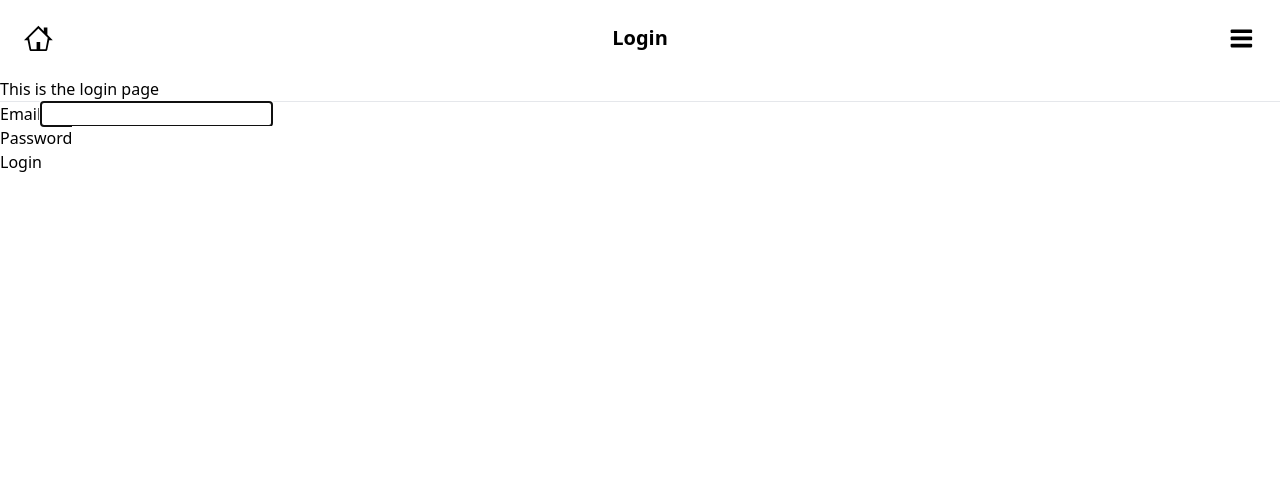
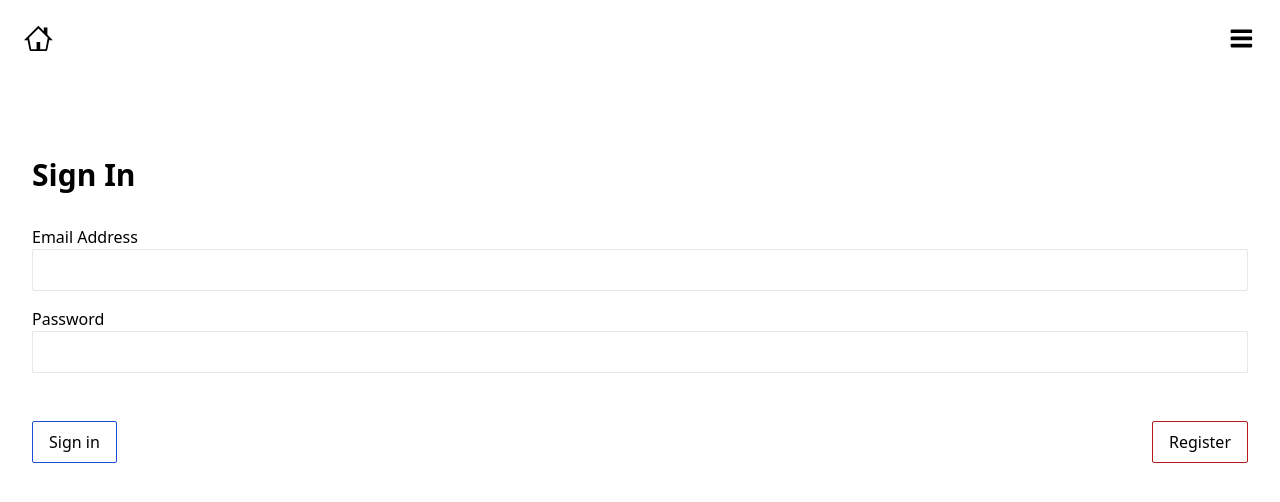
Before and after one commit to ByronStewart/Minesweeper-Clone, a React (Create React App) app in the folder frontend/: page /login in a window 1280 px wide. Shown: the top 502 px of the page. Built offline with nearby package versions, Linux system fonts and the light colour scheme.

Commit message:
feat(frontend): error handling with signin
Added Formik and styles to the sign in page
Added basic error handling
Needs refactoring into reusable components

```diff
--- a/frontend/package.json
+++ b/frontend/package.json
@@ -10,6 +10,7 @@
     "@types/node": "^16.11.21",
     "@types/react": "^17.0.38",
     "@types/react-dom": "^17.0.11",
+    "formik": "^2.2.9",
     "jwt-decode": "^3.1.2",
     "lodash": "^4.17.21",
     "react": "^17.0.2",
@@ -19,7 +20,8 @@
     "react-scripts": "5.0.0",
     "react-swipeable": "^6.2.0",
     "typescript": "^4.5.5",
-    "web-vitals": "^2.1.4"
+    "web-vitals": "^2.1.4",
+    "yup": "^0.32.11"
   },
   "scripts": {
     "start": "react-scripts start",
--- a/frontend/src/components/layouts/DefaultHeader.tsx
+++ b/frontend/src/components/layouts/DefaultHeader.tsx
@@ -17,12 +17,11 @@ export const DefaultHeader: React.FC<Props> = () => {
         size: "1.8em",
       }}
     >
-      <div>
       <div className="flex justify-between">
         <Link onClick={setMenuClosed} className="p-6" to="/">
           <GoHome />
         </Link>
-          {auth.user ? (
+        {auth.user && (
           <Link
             onClick={setMenuClosed}
             className="p-6 font-bold text-xl overflow-hidden"
@@ -30,33 +29,32 @@ export const DefaultHeader: React.FC<Props> = () => {
           >
             {auth.user}
           </Link>
-          ) : (
-            <Link
-              onClick={setMenuClosed}
-              className="p-6 font-bold text-xl overflow-hidden"
-              to="/login"
-            >
-              Login
-            </Link>
         )}
         <button className="p-6" onClick={toggleMenuOpen}>
           {isMenuOpen ? <GoTriangleDown /> : <GoThreeBars />}
         </button>
       </div>
       {isMenuOpen && (
-          <div>
+        <div className="relative">
+          <div className="absolute top-0 left-0 w-full bg-white">
             <MainMenuItem onClick={toggleMenuOpen} to="/instructions">
               How to play
             </MainMenuItem>
             <MainMenuItem onClick={toggleMenuOpen} to="/halloffame">
               Hall of fame
             </MainMenuItem>
+            {auth.user ? (
+              <MainMenuItem to="/profile">Profile</MainMenuItem>
+            ) : (
+              <>
                 <MainMenuItem onClick={toggleMenuOpen} to="/login">
                   Login
                 </MainMenuItem>
                 <MainMenuItem onClick={toggleMenuOpen} to="/register">
                   Register
                 </MainMenuItem>
+              </>
+            )}
             <MainMenuItem
               onClick={toggleMenuOpen}
               className="border-b"
@@ -65,8 +63,8 @@ export const DefaultHeader: React.FC<Props> = () => {
               New Game
             </MainMenuItem>
           </div>
+        </div>
       )}
-      </div>
     </IconContext.Provider>
   )
 }
--- a/frontend/src/hooks/useToggle.tsx
+++ b/frontend/src/hooks/useToggle.tsx
@@ -1,9 +1,9 @@
-import { useEffect, useState } from "react"
+import { useState } from "react"
 
 /**
  * Provides a way to hold boolean state and toggle that state
- * @param initialState
- * @returns state, toggle function, set false function, set true function
+ * @param initialState a boolean value which defaults to false
+ * @returns {Array} the state, a toggle function, a set false function, a set true function
  */
 export const useToggle = (
   initialState = false
--- a/frontend/src/views/BaseLayout/Login/LoginPage.tsx
+++ b/frontend/src/views/BaseLayout/Login/LoginPage.tsx
@@ -1,29 +1,80 @@
-import { Location, useLocation, useNavigate } from "react-router-dom";
-import { LoginForm } from "../../../components/Forms/LoginForm";
-import { useAuth } from "../../../hooks/useAuth";
+import { ErrorMessage, Field, Form, Formik, useField } from "formik"
+import { Link, Location, useLocation, useNavigate } from "react-router-dom"
+import { useAuth } from "../../../hooks/useAuth"
+import * as Yup from "yup"
 
 const LoginPage: React.FC = () => {
-  const location = useLocation();
-  const navigate = useNavigate();
-  const auth = useAuth();
-  const from = (location.state as { from?: Location })?.from?.pathname || "/";
-
-  const login = (email: string, password: string) => {
-    auth.signIn(email, password, (err) => {
-      if (err) {
-        alert(err.msg);
-        return;
-      }
-      navigate(from, { replace: true });
-    });
-  };
+  const location = useLocation()
+  const navigate = useNavigate()
+  const auth = useAuth()
+  const from = (location.state as { from?: Location })?.from?.pathname || "/"
 
   return (
-    <div>
-      <h1>This is the login page</h1>
-      <hr />
-      <LoginForm onSubmit={login} />
+    <div className="mt-20 mx-8">
+      <h2 className="text-3xl font-semibold">Sign In</h2>
+      <div className="mt-8">
+        <Formik
+          initialValues={{
+            email: "",
+            password: "",
+          }}
+          validationSchema={Yup.object({
+            email: Yup.string()
+              .email("Invalid email address")
+              .required("Required"),
+            password: Yup.string().required("Required"),
+          })}
+          onSubmit={(values) => {
+            auth.signIn(values.email, values.password, (err) => {
+              if (err) {
+                alert(err.msg)
+                return
+              }
+              navigate(from, { replace: true })
+            })
+          }}
+        >
+          <Form>
+            <label className="block" htmlFor="email">
+              Email Address
+            </label>
+            <Field
+              className="border rounded-sm px-3 py-2 block w-full"
+              name="email"
+              type="email"
+            />
+            <ErrorMessage name="email">
+              {(msg) => <div className="text-red-400">{msg}</div>}
+            </ErrorMessage>
+            <label className="block mt-4" htmlFor="password">
+              Password
+            </label>
+            <Field
+              className="border rounded-sm px-3 py-2 block w-full"
+              name="password"
+              type="password"
+            />
+            <ErrorMessage name="password">
+              {(msg) => <div className="text-red-400">{msg}</div>}
+            </ErrorMessage>
+            <div className="flex justify-between mt-8">
+              <button
+                className="px-4 mt-4 py-2 border border-blue-700 rounded-sm"
+                type="submit"
+              >
+                Sign in
+              </button>
+              <Link
+                to="/register"
+                className="px-4 mt-4 py-2 border border-red-700 rounded-sm"
+              >
+                Register
+              </Link>
+            </div>
+          </Form>
+        </Formik>
+      </div>
     </div>
-  );
-};
-export default LoginPage;
+  )
+}
+export default LoginPage
```
Also changed, not shown: 1 other file (tests, documents, lock files or other folders). Lines whose indentation alone changed are shown as unchanged.
